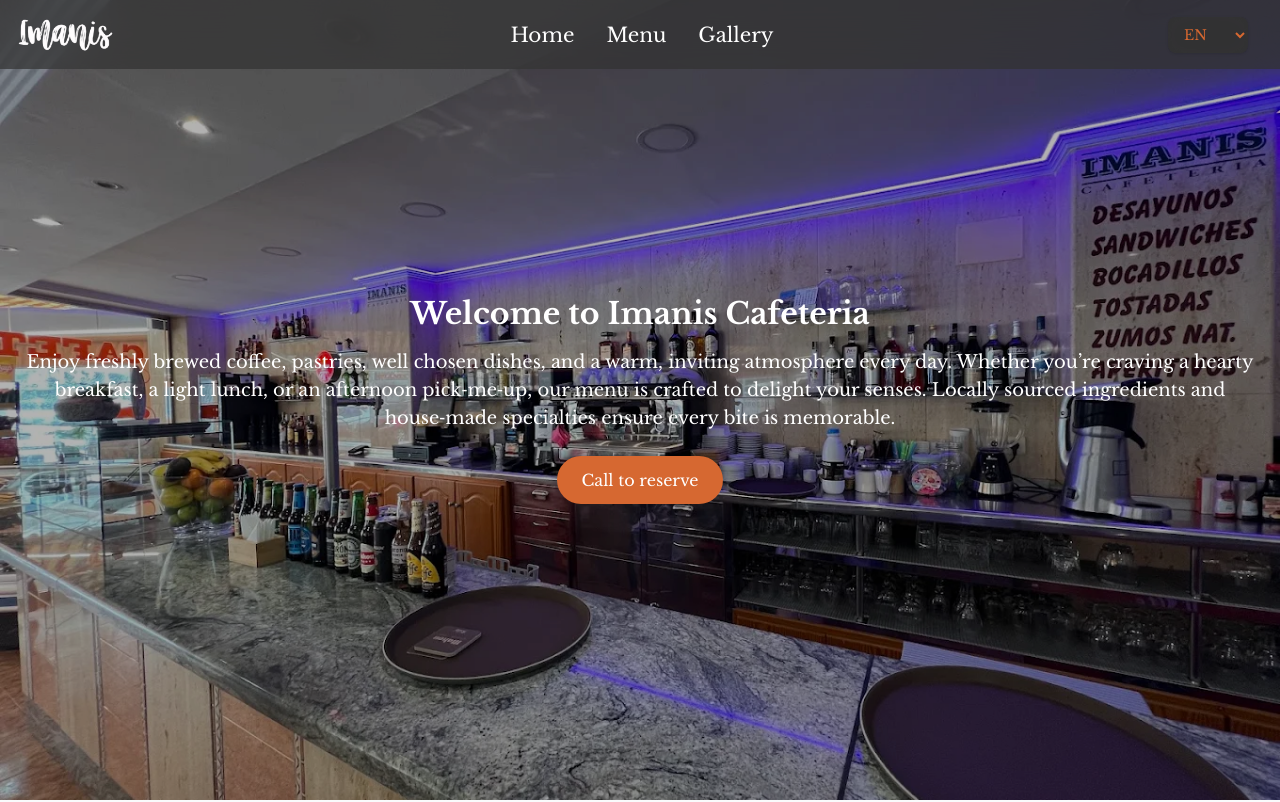
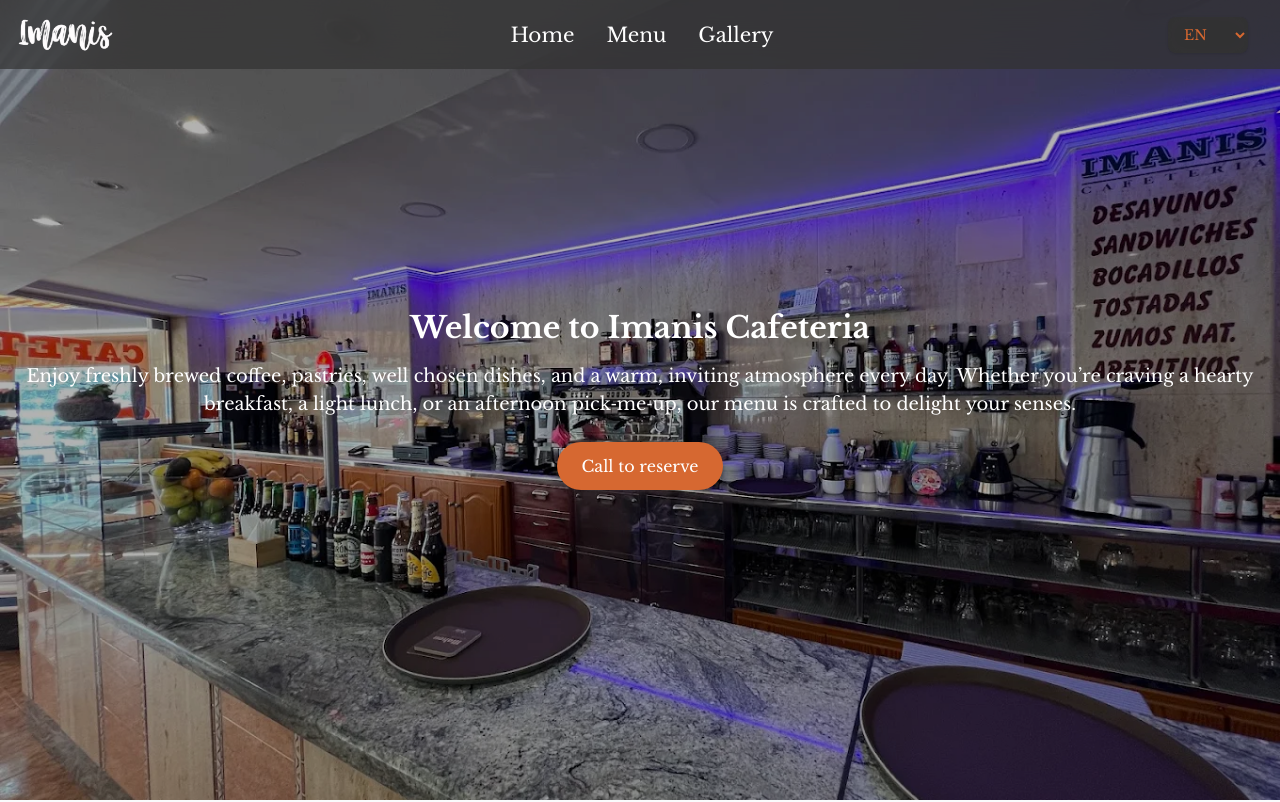
Before and after one commit to motofeleaemanuel/imanis-restaurant-fe, a Next.js app: page /en in a window 1280 px wide. Shown: the top 802 px of the page. Built offline with nearby package versions, Linux system fonts and the light colour scheme.

Commit message:
removed extra text

```diff
--- a/messages/en.json
+++ b/messages/en.json
@@ -5,7 +5,7 @@
   },
   "HeroSection":{
     "title": "Welcome to Imanis Cafeteria",
-    "subtitle":"Enjoy freshly brewed coffee, pastries, well chosen dishes, and a warm, inviting atmosphere every day. Whether you’re craving a hearty breakfast, a light lunch, or an afternoon pick‑me‑up, our menu is crafted to delight your senses. Locally sourced ingredients and house‑made specialties ensure every bite is memorable.",
+    "subtitle":"Enjoy freshly brewed coffee, pastries, well chosen dishes, and a warm, inviting atmosphere every day. Whether you’re craving a hearty breakfast, a light lunch, or an afternoon pick‑me‑up, our menu is crafted to delight your senses.",
     "callToReserveButton": "Call to reserve",
     "modal":{
       "title": "Reserve a table",
--- a/messages/es.json
+++ b/messages/es.json
@@ -5,7 +5,7 @@
     },
     "HeroSection":{
         "title": "Bienvenido a la Cafetería Imanis",
-        "subtitle": "Disfruta de café recién hecho, pasteles, platos cuidadosamente seleccionados y un ambiente cálido y acogedor todos los días. Ya sea que tengas antojo de un desayuno abundante, un almuerzo ligero o un tentempié por la tarde, nuestro menú está diseñado para deleitar tus sentidos. Ingredientes locales y especialidades caseras aseguran que cada bocado sea memorable.",
+        "subtitle": "Disfruta de café recién hecho, pasteles, platos cuidadosamente seleccionados y un ambiente cálido y acogedor todos los días. Ya sea que tengas antojo de un desayuno abundante, un almuerzo ligero o un tentempié por la tarde, nuestro menú está diseñado para deleitar tus sentidos.",
         "callToReserveButton": "Reservar por teléfono",
         "modal":{
             "title": "Reservar por teléfono",
--- a/messages/ro.json
+++ b/messages/ro.json
@@ -5,7 +5,7 @@
     },
     "HeroSection": {
         "title": "Bine ai venit la Cafeneaua Imanis",
-        "subtitle": "Bucură-te de cafea proaspăt preparată, produse de patiserie, mâncăruri alese și o atmosferă caldă și primitoare în fiecare zi. Fie că ai poftă de un mic dejun copios, un prânz ușor sau o gustare de după-amiază, meniul nostru este conceput pentru a-ți încânta simțurile. Ingredientele provenite din surse locale și specialitățile preparate în casă asigură că fiecare mușcătură este memorabilă.",
+        "subtitle": "Bucură-te de cafea proaspăt preparată, produse de patiserie, mâncăruri alese și o atmosferă caldă și primitoare în fiecare zi. Fie că ai poftă de un mic dejun copios, un prânz ușor sau o gustare de după-amiază, meniul nostru este conceput pentru a-ți încânta simțurile.",
         "callToReserveButton": "Sună pentru a rezerva",
         "modal":{
             "title": "Rezervă o masă",
--- a/src/components/Hero.tsx
+++ b/src/components/Hero.tsx
@@ -17,7 +17,7 @@
   };
 
   return (
-    <header className="relative w-full h-screen [@media(max-height:786px)]:h-[calc(100vh+3rem)]">
+    <header className="relative w-full h-screen">
       <Image
         src="/images/restaurant.webp"
         alt="Restaurant interior"
```
